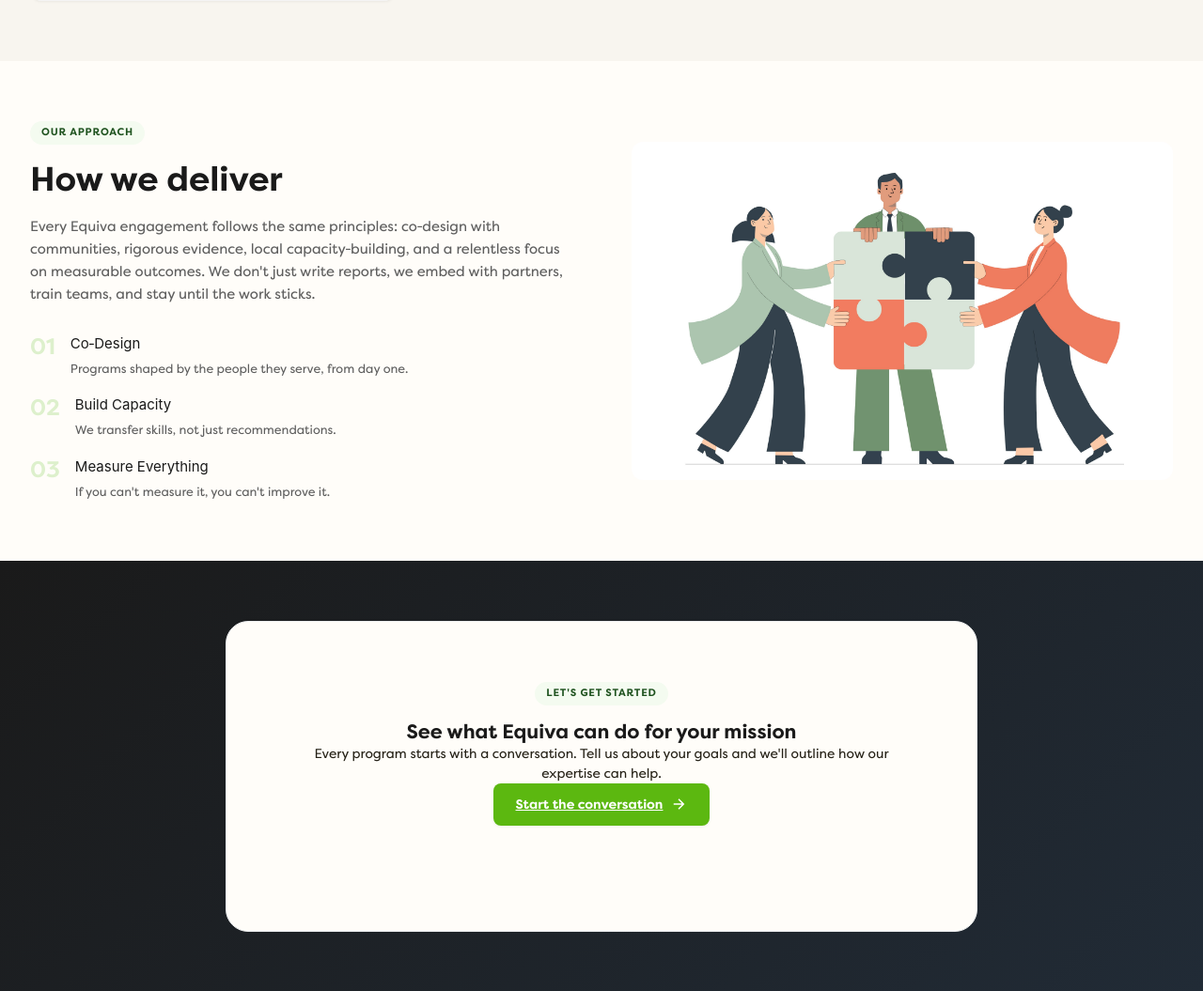
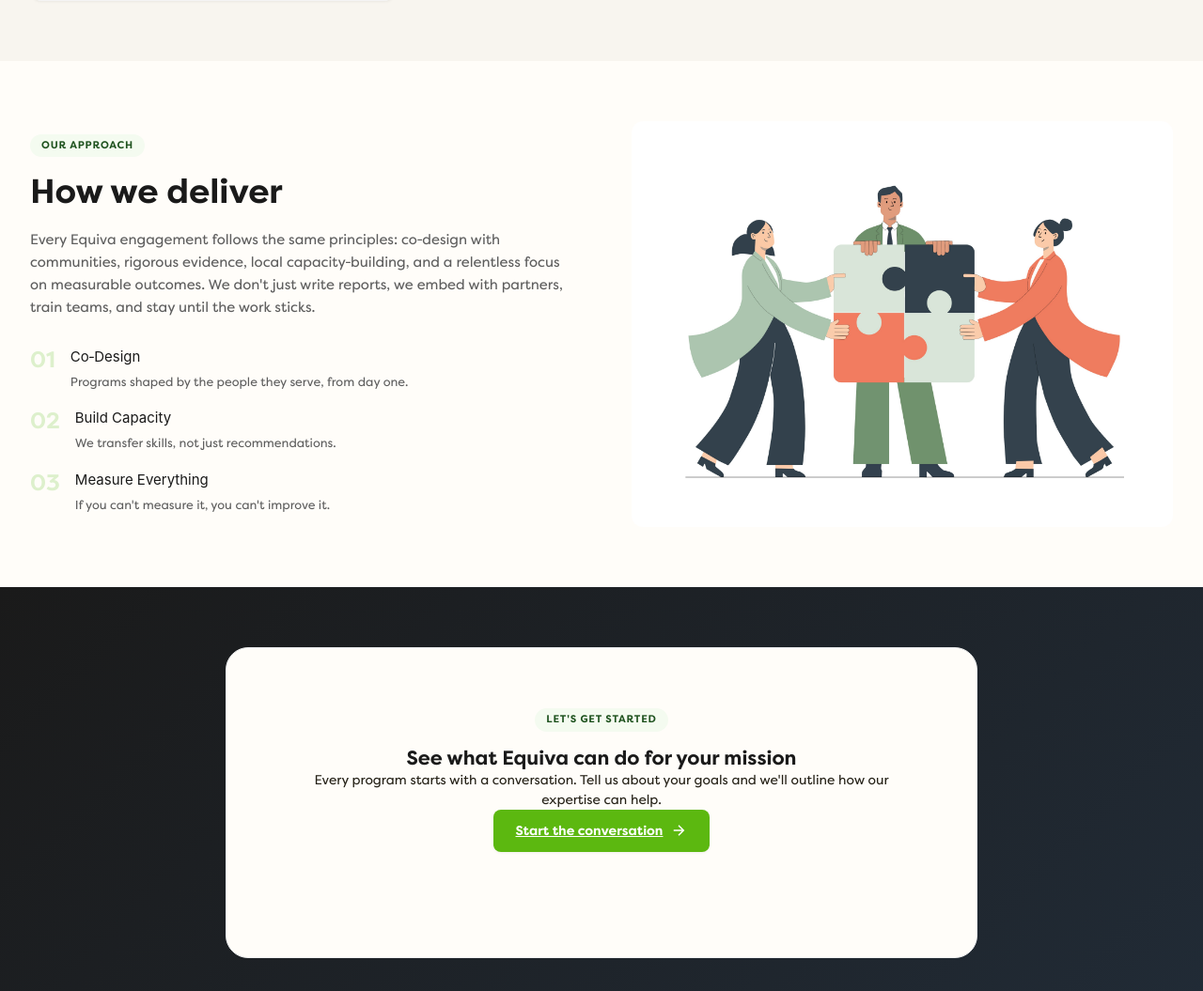
Before and after one commit to iyke497/Equiva, a Flask app: page /what-we-do in a window 1280 px wide. Shown: the part 2148-3203 px from the top of the page at 94% size. Run offline with Flask 3, Linux system fonts and the light colour scheme; data comes from the database, SQL or seed files in the repository; some libraries are stand-ins or nearby versions; some web fonts are replaced.

Commit message:
fix visual-img natural scaling, remove max-height/object-fit

```diff
--- a/static/css/styles.css
+++ b/static/css/styles.css
@@ -1148,8 +1148,6 @@ h1, h2, h3, h4, h5, h6 {
     width: 100%;
     height: auto;
     border-radius: var(--radius-lg);
-    object-fit: cover;
-    max-height: 360px;
 }
 
 .visual-quote svg {
```
